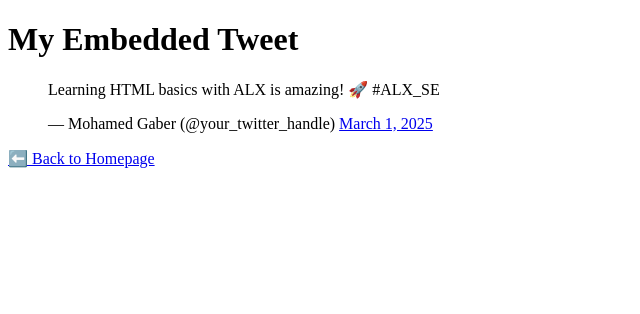
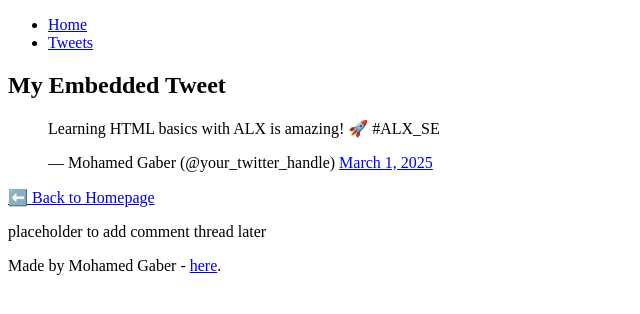
Before and after one commit to Mohamed-Gaber53/My_First_Portfolio, a plain HTML site: page html_basic/tweets.html in a window 1280 px wide. Shown: the whole page, without its empty margins (0-640 px from the left). Drawn offline with Linux system fonts and the light colour scheme.

Commit message:
Update tweets.html

```diff
--- a/html_basic/tweets.html
+++ b/html_basic/tweets.html
@@ -5,9 +5,17 @@
     <title>My Tweets</title>
 </head>
 <body>
+    <header>
+        <ul>
+            <li><a href="index.html">Home</a></li>
+            <li><a href="tweets.html">Tweets</a></li>
+        </ul>
+    </header>
+
+    <main>
+        <article>
             <h1>My Embedded Tweet</h1>
 
-    <!-- Embed a Tweet -->
             <blockquote class="twitter-tweet">
                 <p lang="en" dir="ltr">Learning HTML basics with ALX is amazing! 🚀 #ALX_SE</p>
                 &mdash; Mohamed Gaber (@your_twitter_handle)
@@ -16,5 +24,15 @@
             <script async src="https://platform.twitter.com/widgets.js" charset="utf-8"></script>
 
             <p><a href="index.html">⬅️ Back to Homepage</a></p>
+        </article>
+
+        <aside>
+            <p>placeholder to add comment thread later</p>
+        </aside>
+    </main>
+
+    <footer>
+        <p>Made by Mohamed Gaber - <a href="https://github.com/Mohamed-Gaber53" target="_blank">here</a>.</p>
+    </footer>
 </body>
 </html>
```
Lines whose indentation alone changed are shown as unchanged.
